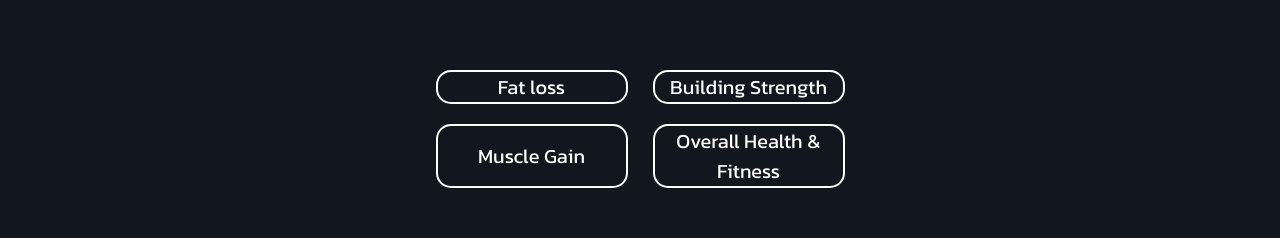
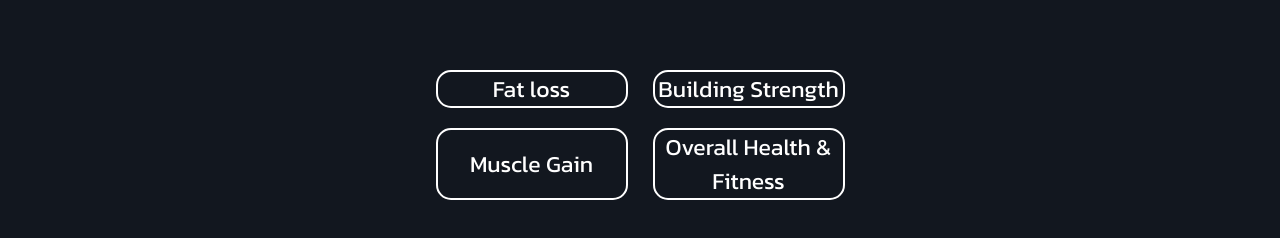
Before and after one commit to MotuChotu1/Equocore, a plain HTML site: page index.html in a window 1280 px wide. Shown: the part 476-714 px from the top of the page. Drawn offline with Linux system fonts and the light colour scheme.

Commit message:
commit push

```diff
--- a/style.css
+++ b/style.css
@@ -167,7 +167,7 @@ justify-content: center;
 }
 
 .weightloss{
-font-size: 20px;
+font-size: 23px;
 margin-bottom: 20px;
 color: white;
 background-color: transparent;
@@ -177,7 +177,7 @@ border-radius: 15px;
 margin-right: 25px;
 }
 .strength{
-font-size: 20px;
+font-size: 23px;
 margin-bottom: 20px;
 color: white;
 background-color: transparent;
@@ -186,7 +186,7 @@ width: 15%;
 border-radius: 15px;
 }
 .musclegain{
-font-size: 20px;
+font-size: 23px;
 margin-bottom: 20px;
 color: white;
 background-color: transparent;
@@ -196,7 +196,7 @@ border-radius: 15px;
 margin-right: 25px;
 }
 .lifestyle{
-font-size: 20px;
+font-size: 23px;
 margin-bottom: 20px;
 color: white;
 background-color: transparent;
```
